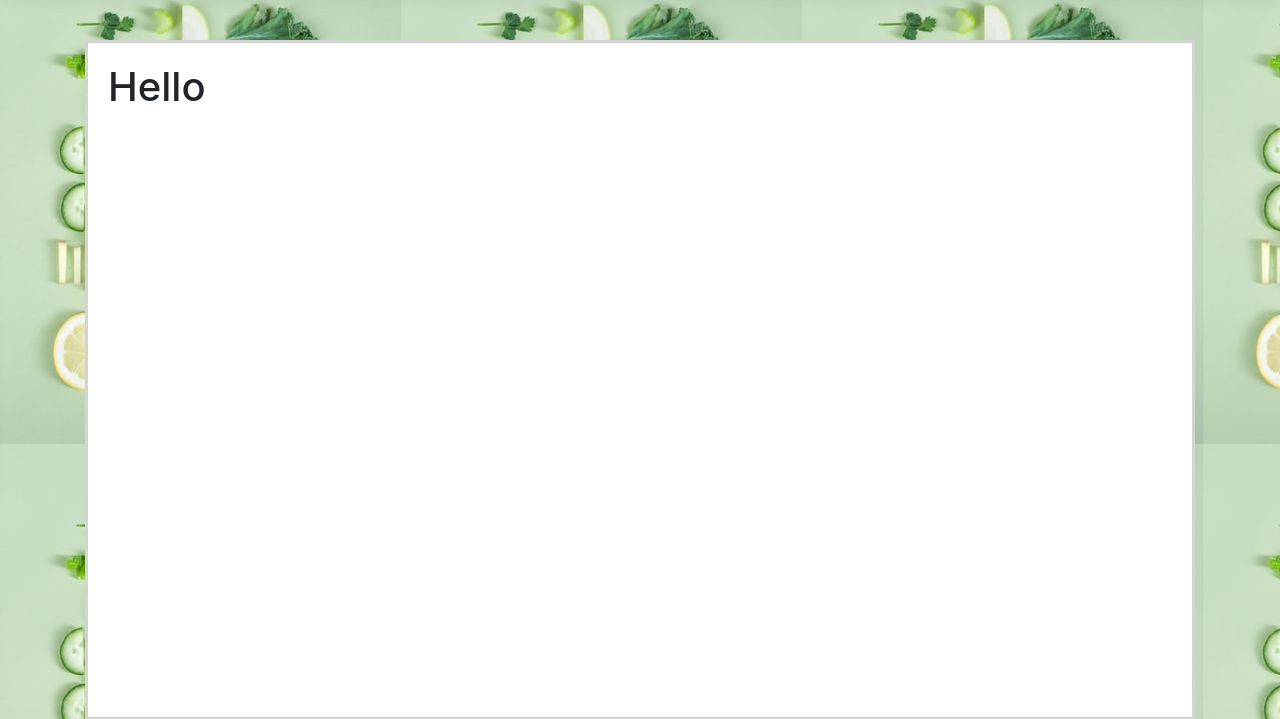
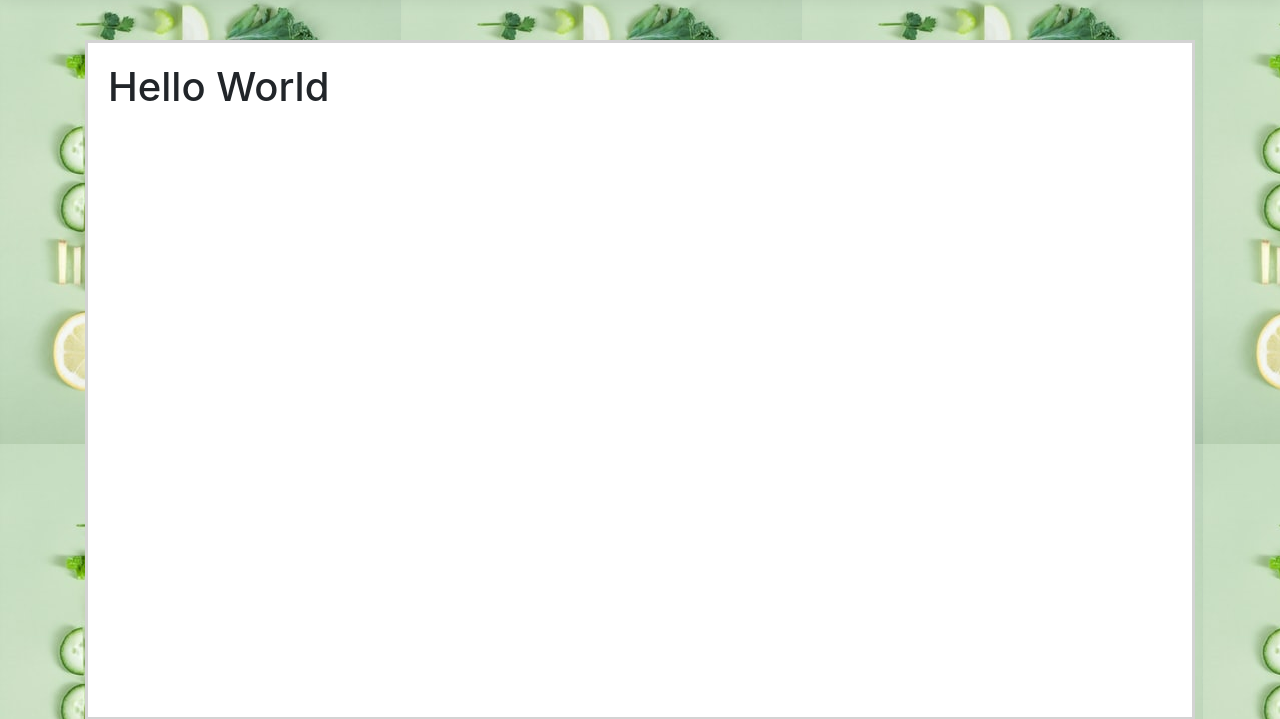
Before and after one commit to rahulnagarkoti/AIFit, an ASP.NET Core app: page / in a window 1280 px wide. Shown: the part 57-776 px from the top of the page. Run offline with ASP.NET Core 8, Linux system fonts and the light colour scheme; some libraries are stand-ins or nearby versions.

Commit message:
jonathan-hello

```diff
--- a/Views/Home/Index.cshtml
+++ b/Views/Home/Index.cshtml
@@ -2,4 +2,4 @@
     ViewData["Title"] = "Home Page";
 }
 
-<h1>Hello</h1>
+<h1>Hello World</h1>
```
